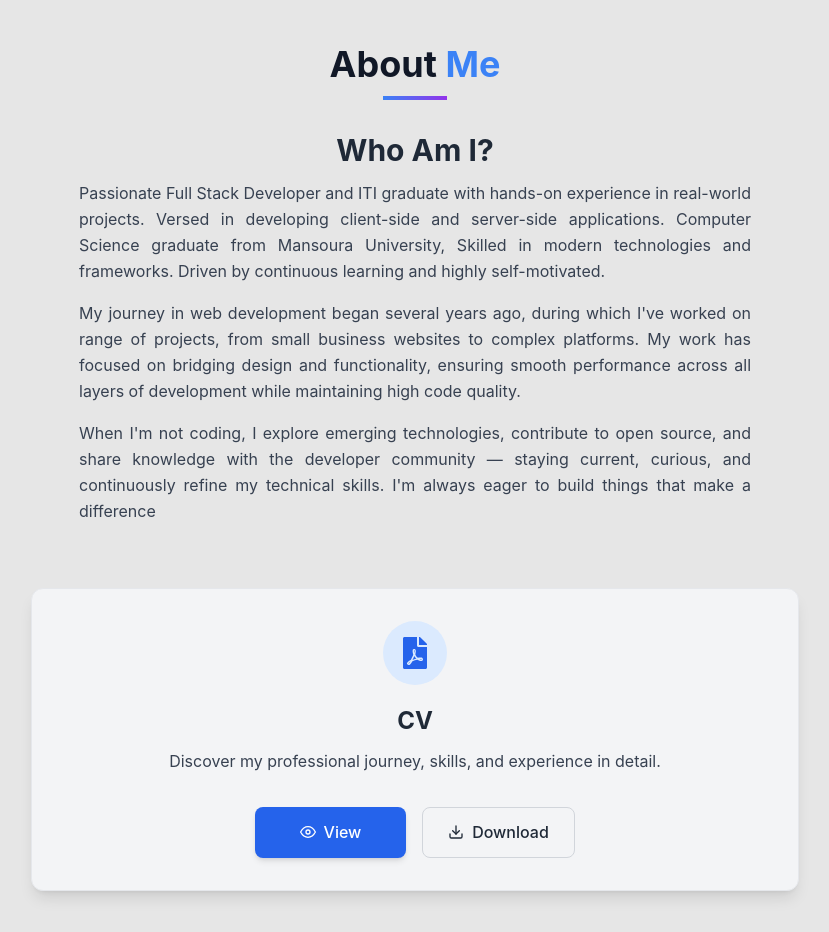
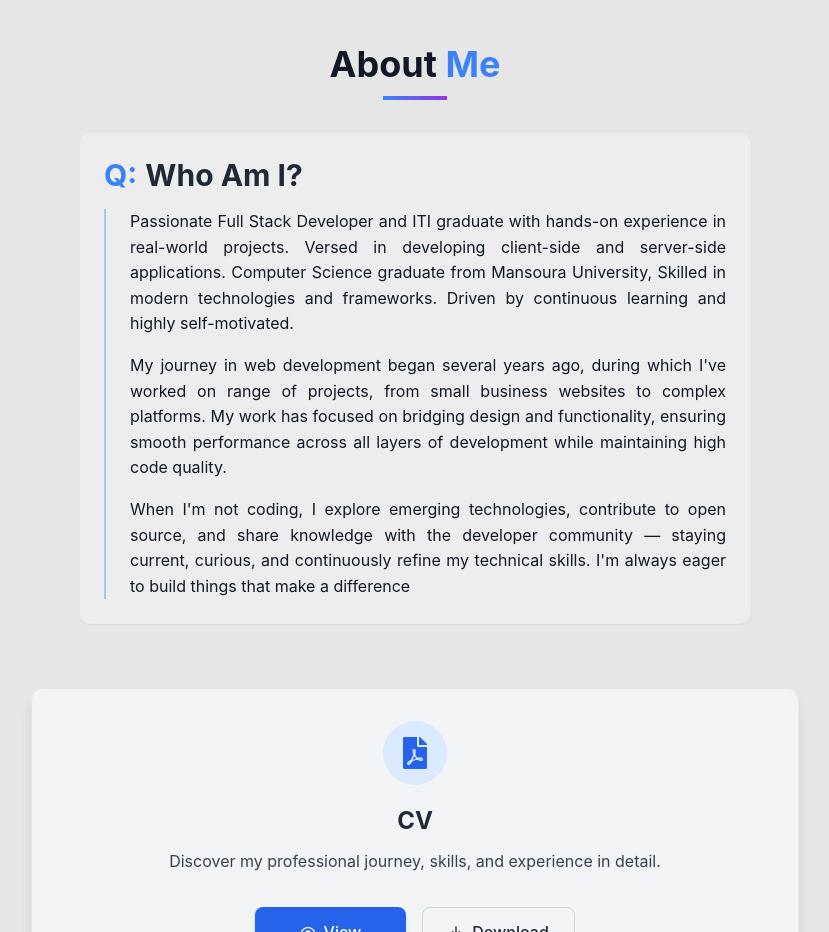
Before and after one commit to iSamerRizq74/Portfolio, a React (Vite) app: page / in a window 1280 px wide. Shown: the part 820-1752 px from the top of the page, without its empty margins (225-1054 px from the left). Built offline with nearby package versions, Linux system fonts and the light colour scheme.

Commit message:
improvements

```diff
--- a/src/components/About.jsx
+++ b/src/components/About.jsx
@@ -72,31 +72,34 @@ const About = ({ currentLanguage = 'EN' }) => {
               className="w-full max-w-3xl text-center"
               variants={prefersReducedMotion ? undefined : item}
             >
-              <h3 className="text-2xl sm:text-3xl font-bold text-gray-800 dark:text-white mb-3">
+              <div className="w-full max-w-2xl mx-auto bg-white/30 dark:bg-gray-700/30 backdrop-blur-sm p-6 rounded-xl shadow-sm border border-gray-200/50 dark:border-gray-600/30">
+                <h3 className="text-2xl sm:text-3xl font-bold text-gray-800 dark:text-white mb-4 flex items-center">
+                  <span className="text-blue-500 mr-2">Q:</span>
                   {currentLanguage === 'FR' ? 'Qui suis-je ?' : currentLanguage === 'AR' ? 'من أنا؟' : 'Who Am I?'}
                 </h3>
-              <div className="space-y-4 text-gray-700 dark:text-gray-300 leading-relaxed text-[0.82rem] sm:text-[0.93rem] md:text-[1rem] text-justify px-2">
-                <p className="max-w-2xl mx-auto">
+                <div className="pl-6 border-l-2 border-blue-400/50">
+                  <p className="text-justify">
                     {currentLanguage === 'FR'
-                    ? "Développeur Full Stack passionné, diplômé de l’ITI et de la Faculté des Sciences Informatiques de Mansoura, avec une expérience pratique sur des projets réels. Maîtrisant le développement front-end et back-end, ainsi que les technologies modernes et frameworks fort. Motivé, curieux et en apprentissage continu."
+                      ? "Développeur Full Stack passionné, diplômé de l'ITI et de la Faculté des Sciences Informatiques de Mansoura, avec une expérience pratique sur des projets réels. Maîtrisant le développement front-end et back-end, ainsi que les technologies modernes et frameworks fort. Motivé, curieux et en apprentissage continu."
                       : currentLanguage === 'AR'
                         ? 'أنا مطور ويب شامل شغوف وخريج معهد تكنولوجيا المعلومات، أمتلك خبرة عملية من خلال المشاركة في مشاريع واقعية. متمكّن من تطوير تطبيقات الواجهة الأمامية والخلفية. خريج كلية الحاسبات والمعلومات من جامعة المنصورة، ومهاراتي تشمل التعامل مع التقنيات والأُطر الحديثة. مدفوع بشغف التعلم المستمر ودافع ذاتي عالٍ.'
                         : "Passionate Full Stack Developer and ITI graduate with hands-on experience in real-world projects. Versed in developing client-side and server-side applications. Computer Science graduate from Mansoura University, Skilled in modern technologies and frameworks. Driven by continuous learning and highly self-motivated."}
                   </p>
-                <p className="max-w-2xl mx-auto">
+                  <p className="text-justify mt-4">
                     {currentLanguage === 'FR'
-                    ? "Mon parcours en développement web a débuté il y a plusieurs années, au cours desquelles j’ai réalisé divers projets innovants, allant de sites pour petites entreprises à des plateformes complexes. Je m’attache toujours à relier design et fonctionnalité, en assurant des performances fluides et un code de haute qualité."
+                      ? "Mon parcours en développement web a débuté il y a plusieurs années, au cours desquelles j'ai réalisé divers projets innovants, allant de sites pour petites entreprises à des plateformes complexes. Je m'attache toujours à relier design et fonctionnalité, en assurant des performances fluides et un code de haute qualité."
                       : currentLanguage === 'AR'
                         ? 'بدأت رحلتي في مجال تطوير الويب منذ عدة سنوات، وخلالها عملت على مجموعة متنوعة من المشاريع، من مواقع الشركات الصغيرة إلى المنصّات الإلكترونية المعقّدة. ركّز عملي على الربط بين التصميم والوظائف البرمجية، مع ضمان أداء سلس عبر جميع طبقات التطوير والحفاظ على جودة عالية في كتابة الكود.'
                         : "My journey in web development began several years ago, during which I've worked on range of projects, from small business websites to complex platforms. My work has focused on bridging design and functionality, ensuring smooth performance across all layers of development while maintaining high code quality."}
                   </p>
-                <p className="max-w-2xl mx-auto">
+                  <p className="text-justify mt-4">
                     {currentLanguage === 'FR'
-                    ? "Lorsque je ne code pas, j’explore les technologies émergentes, pratiques et innovantes, contribue à l’open source et partage mes connaissances avec la communauté des développeurs — restant à jour et en affinant mes compétences techniques. Je suis toujours enthousiaste à l’idée de créer des projets impactants.."
+                      ? "Lorsque je ne code pas, j'explore les technologies émergentes, pratiques et innovantes, contribue à l'open source et partage mes connaissances avec la communauté des développeurs — restant à jour et en affinant mes compétences techniques. Je suis toujours enthousiaste à l'idée de créer des projets impactants.."
                       : currentLanguage === 'AR'
                         ? 'عندما لا أكون منشغلًا بالبرمجة، أستكشف التقنيات الحديثة، وأساهم في مشاريع المصادر المفتوحة، وأشارك المعرفة مع مجتمع المطورين — مما يساعدني على البقاء مطّلعًا، محبًا للاستكشاف وأواصل تطوير مهاراتي التقنية باستمرار. أنا دائمًا متحمّس لبناء أشياء تُحدث فرقًا حقيقيًا.'
                         : "When I'm not coding, I explore emerging technologies, contribute to open source, and share knowledge with the developer community — staying current, curious, and continuously refine my technical skills. I'm always eager to build things that make a difference"}
                   </p>
+                </div>
               </div>
             </motion.div>
           </div>
```
Lines whose indentation alone changed are shown as unchanged.
